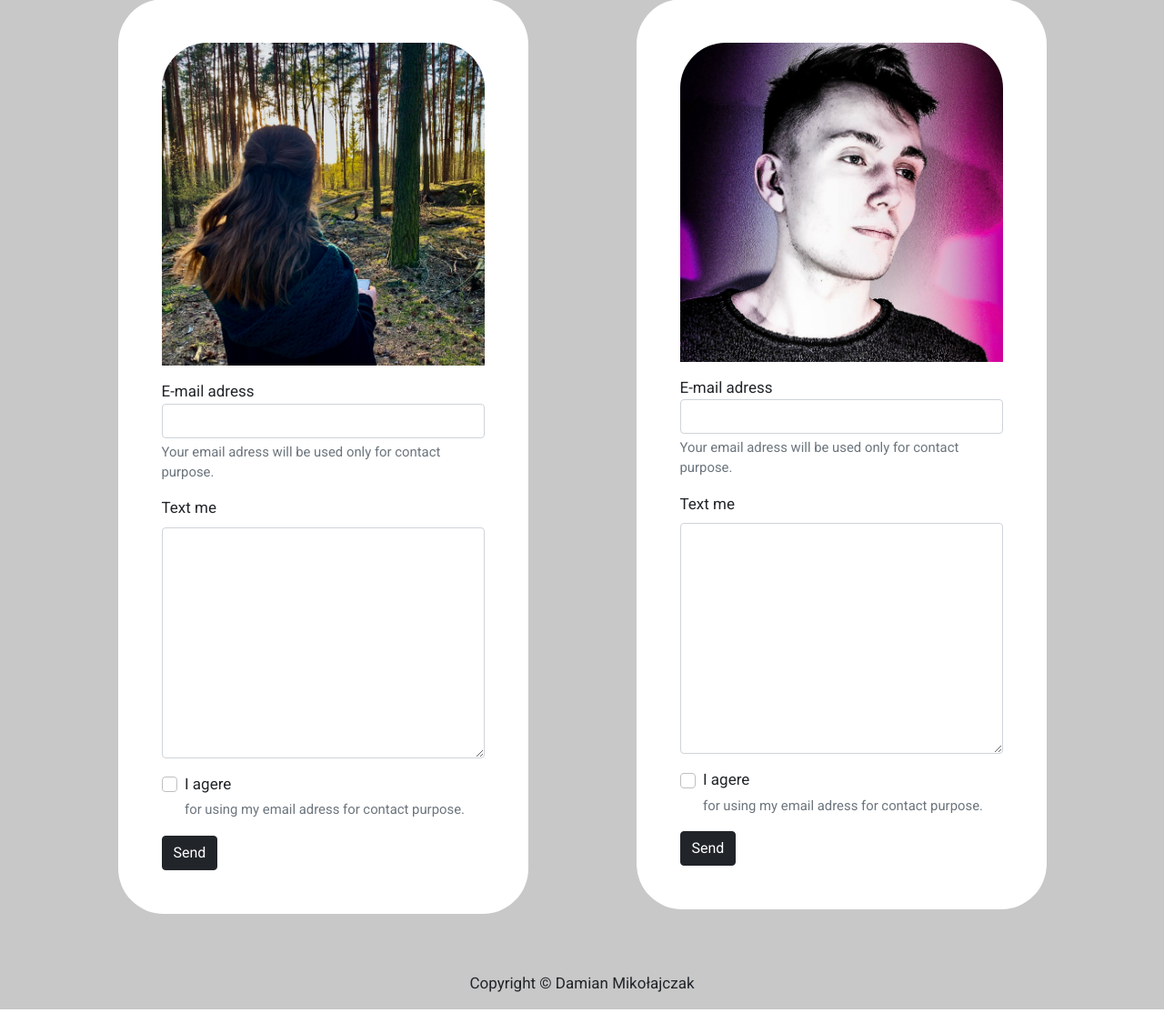
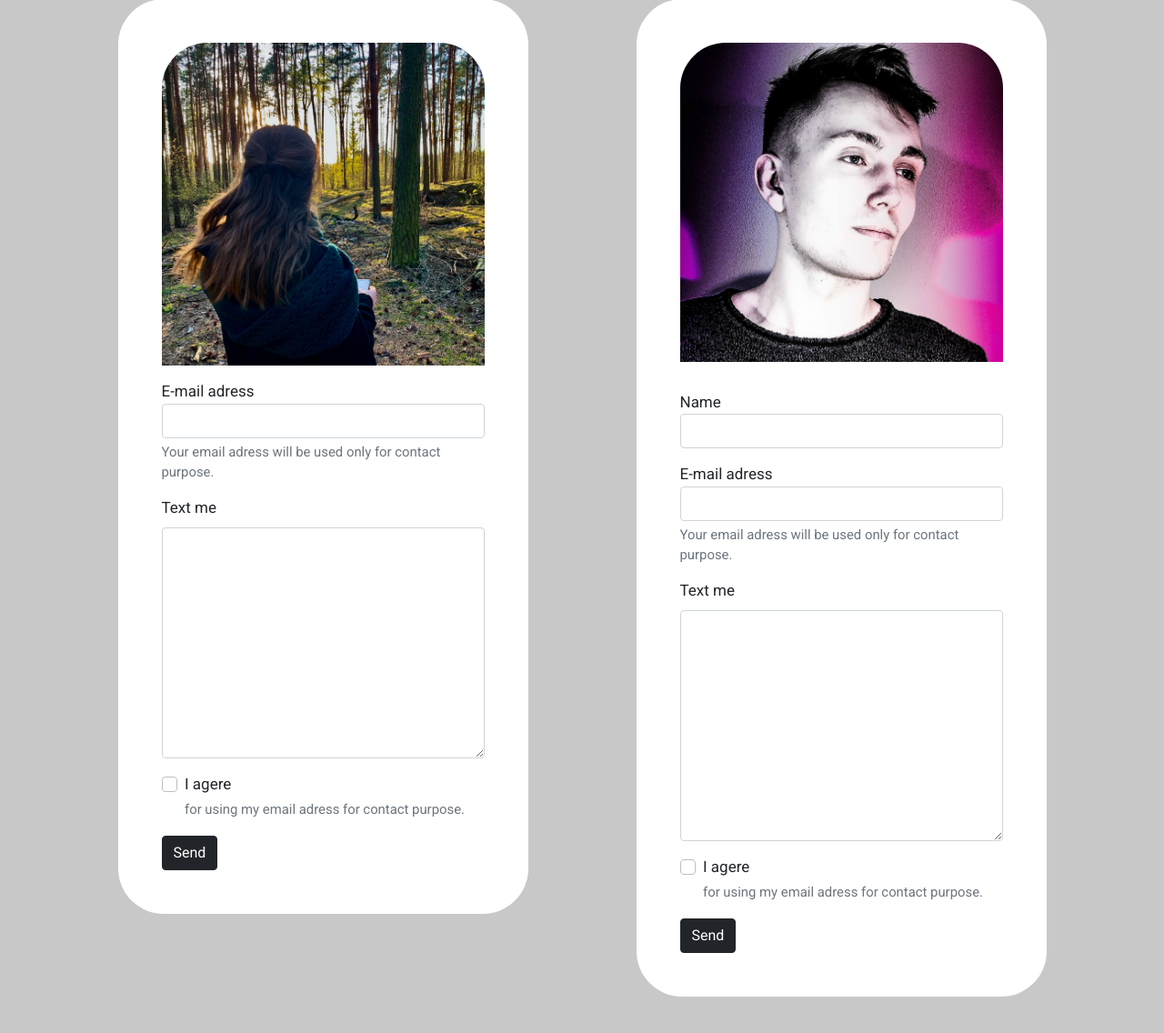
Before and after one commit to damianmikolajczak/cms-blog-app, a Django app: page /contact in a window 1280 px wide. Shown: the part 572-1708 px from the top of the page at 91% size. Before the commit the page ends 1682 px from the top, so only its background shows below. Run offline with Django 3.2, Linux system fonts and the light colour scheme; some libraries are stand-ins or nearby versions.

Commit message:
Added email sending functionality

```diff
--- a/myblog/blogApp/urls.py
+++ b/myblog/blogApp/urls.py
@@ -5,6 +5,6 @@ from django.conf.urls import url
 urlpatterns = [
     path('', views.PostList.as_view(), name='home'),
     path('<slug:slug>/', views.PostDetail.as_view(), name='entire_post'),
-    url('contact', views.Contact)
+    url('contact', views.Contact, name="contact")
 
 ]
--- a/myblog/blogApp/views.py
+++ b/myblog/blogApp/views.py
@@ -1,10 +1,25 @@
 from django.shortcuts import render
 from django.views import generic
 from .models import Post
+from django.core.mail import send_mail
 
 # Create your views here.
 def Contact(request):
-    return render(request,'contact.html')
+    if request.method == "POST":
+        message_name = request.POST['senders-name']
+        message_email = request.POST['senders-email']
+        message = request.POST['senders-message']
+
+        send_mail(
+            'Message from o' + message_name,
+             message,
+             message_email,
+             ['damian_mikolajczak@icloud.com'],
+             )
+
+        return render(request, 'contact.html')
+    else:
+        return render(request,'contact.html')
 
 
 class PostList(generic.ListView):
--- a/myblog/myblog/settings.py
+++ b/myblog/myblog/settings.py
@@ -126,3 +126,9 @@ STATIC_URL = '/static/'
 MEDIA_URL = "/images/"
 STATICFILES_DIRS = [os.path.join(BASE_DIR, 'static')]
 MEDIA_ROOT = os.path.join(BASE_DIR,'static/images')
+
+EMAIL_HOST = 'smtp.aol.com'
+EMAIL_PORT = 465
+EMAIL_HOST_USER = 'mik_dam@aol.com'
+EMAIL_HOST_PASSWORD = '*****'
+EMAIL_USE_SSL = True
--- a/myblog/templates/contact.html
+++ b/myblog/templates/contact.html
@@ -70,18 +70,23 @@
             </form>
         </div>
         <div class="col-10 col-md-8 col-lg-5 mb-5 mx-auto">
-            <form class="contact-form p-5">
+            <form action="{% url 'contact' %}" method="post" class="contact-form p-5">
+                {% csrf_token %}
                 <img class="user-image card-img-top mb-3" src="images/damian.jpg" alt="Here should be Damians face :)">
+                <div class="mb-3 mt-3">
+                    <label for="sendersNameId"> Name</label>
+                    <input class="form-control" type="text" name="senders-name" id="sendersNameId">
+                </div>
                 <div class="mb-3">
                     <label for="mailDorDamian">E-mail adress</label>
-                    <input class="form-control" type="email" id="mailForDamian">
+                    <input class="form-control" type="email" name="senders-email" id="mailForDamian">
                     <div class="form-text">
                         Your email adress will be used only for contact purpose.
                     </div>
                 </div>
                 <div class="mb-3">
                     <label for="textToDamian" class="form-label"> Text me </label>
-                    <textarea class="form-control" name="textContent" id="textToDamian" rows="10"></textarea>
+                    <textarea class="form-control" name="senders-message" id="textToDamian" rows="10"></textarea>
                 </div>
                 <div class="mb-3 form-check">
                     <input type="checkbox" class="form-check-input" id="checkboxForDamian">
```
Also changed, not shown: myblog/templates/index.html (+5 -5 lines), 1 other file.
